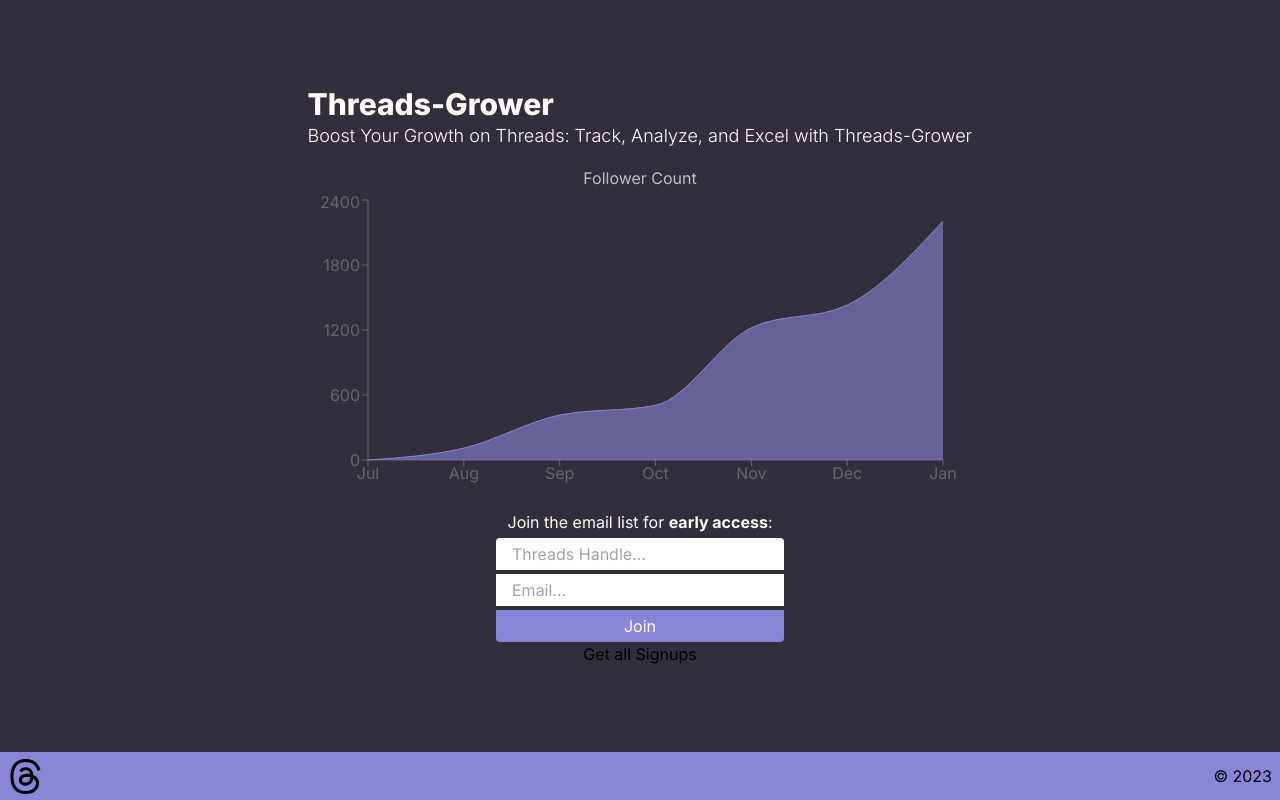
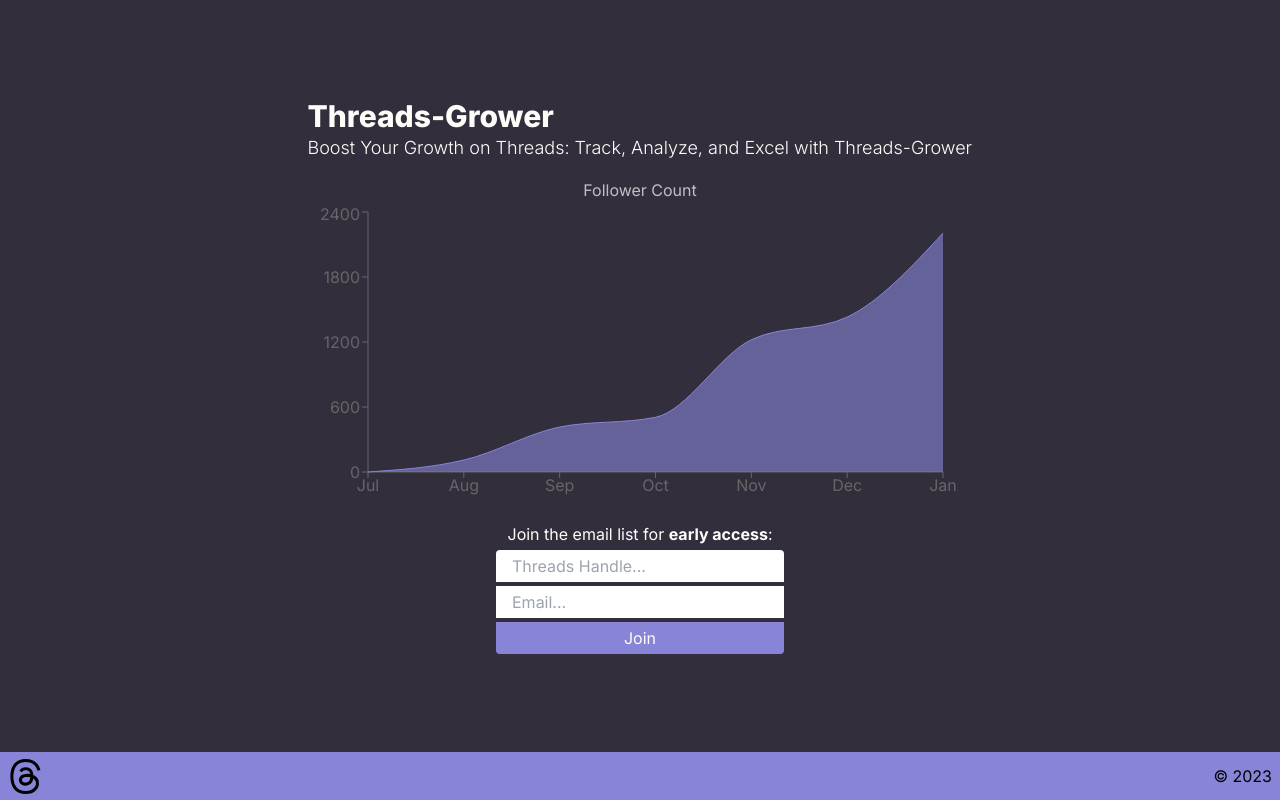
Before and after one commit to mkotik/threadsgrower-landingpage, a Next.js app: page / in a window 1280 px wide. Built offline with nearby package versions, Linux system fonts and the light colour scheme.

Commit message:
make form work

```diff
--- a/src/app/EmailForm.tsx
+++ b/src/app/EmailForm.tsx
@@ -1,13 +1,17 @@
 "use client";
 import axios from "axios";
+import { useState } from "react";
 
 const EmailForm = () => {
+  const [email, setEmail] = useState<string>("");
+  const [handle, setHandle] = useState<string>("");
   const handleSubmit = () => {
     if (!process.env.NEXT_PUBLIC_API_URL) return;
+    if (!email) return;
     axios
       .post(process.env.NEXT_PUBLIC_API_URL, {
-        email: "mkotik97@gmail.com",
-        handle: "@marat_kotik",
+        email,
+        handle,
       })
       .then((res) => {
         console.log(res);
@@ -17,17 +21,14 @@
       });
   };
 
-  const handleGetSignups = () => {
-    if (!process.env.NEXT_PUBLIC_API_URL) return;
-    axios
-      .get(process.env.NEXT_PUBLIC_API_URL)
-      .then((res) => {
-        console.log(res);
-      })
-      .catch((err) => {
-        console.log(err);
-      });
+  const handleChange = (e: React.ChangeEvent<HTMLInputElement>) => {
+    if (e.target.name == "handle") {
+      setHandle(e.target.value);
+    } else if (e.target.name == "email") {
+      setEmail(e.target.value);
+    }
   };
+
   return (
     <div className="flex justify-center gap-2">
       <div className="flex flex-col w-72 ">
@@ -38,10 +39,16 @@
         <input
           className="mb-1 px-4 py-1 rounded-tl rounded-tr focus-visible:outline-none focus-visible:bg-[#f5f5f5]"
           placeholder="Threads Handle..."
+          name="handle"
+          onChange={handleChange}
+          value={handle}
         />
         <input
           className="mb-1 px-4 py-1 focus-visible:outline-none focus-visible:bg-[#f5f5f5]"
           placeholder="Email..."
+          name="email"
+          onChange={handleChange}
+          value={email}
         />
         <button
           onClick={() => handleSubmit()}
@@ -49,7 +56,6 @@
         >
           Join
         </button>
-        <button onClick={() => handleGetSignups()}>Get all Signups</button>
       </div>
     </div>
   );
```
Also changed, not shown: 1 other file (tests, documents, lock files or other folders).
